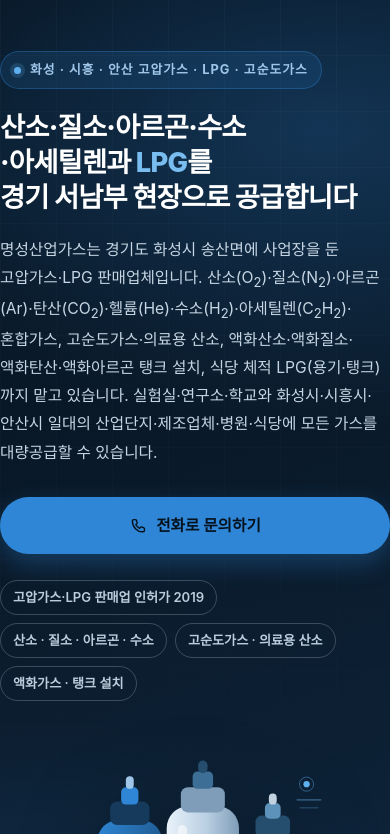
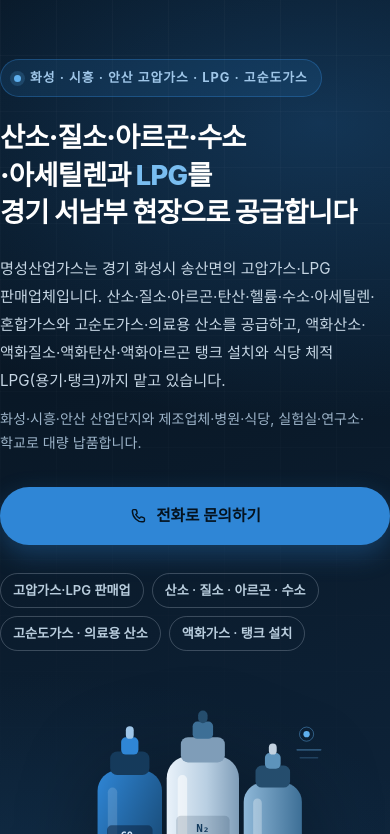
Before and after one commit to msgaa/msgaa.github.io, a plain HTML site: page index.html in a window 390 px wide. Shown: the part 64-898 px from the top of the page. Drawn offline with Linux system fonts and the light colour scheme.

Commit message:
인허가 날짜(2019-06-19) 삭제, 상단 헤더 전화번호를 휴대전화로 변경, 히어로 글 폭·여백 정돈

```diff
--- a/index.html
+++ b/index.html
@@ -14,7 +14,7 @@
      · SSL 설치 전에 먼저 올려야 한다면 https:// 를 http:// 로 바꿔 주세요.
   2) 표기 정보 출처 — 상호·주소·대표전화는
      기존 홈페이지(고순도가스.kr) 하단 및 '연락처' 페이지에 게시된 내용을 그대로 사용했습니다.
-     개업일(2015-07-09)은 사업주 확인 내용, 인허가(고압가스·LPG 판매업 2019-06-19)는 공개 인허가 데이터 기준입니다.
+     개업일(2015-07-09)은 사업주 확인 내용, 인허가(고압가스·LPG 판매업)는 공개 인허가 데이터 기준입니다.
      2026-11-26 취급 품목은 사업주가 알려 준 거래처 자동 발송 문구를 기준으로 정리했습니다.
   3) 확인되지 않은 실적·인증 마크·수상 경력은 넣지 않았습니다.
   ===================================================================
@@ -118,13 +118,6 @@
     "식당 체적 LPG"
   ],
   "foundingDate": "2015-07-09",
-  "additionalProperty": [
-    {
-      "@type": "PropertyValue",
-      "name": "고압가스·LPG 판매업 인허가일",
-      "value": "2019-06-19"
-    }
-  ],
   "hasOfferCatalog": {
     "@type": "OfferCatalog",
     "name": "취급 가스",
@@ -205,7 +198,7 @@
       "name": "사업자 정보를 알려 주세요.",
       "acceptedAnswer": {
         "@type": "Answer",
-        "text": "상호는 명성산업가스이고 사업장 주소는 경기도 화성시 송산면 당성로 487-10입니다. 2015년 7월 9일에 개업해 지금까지 영업하고 있으며, 2019년 6월 19일 고압가스·LPG 판매업 인허가를 받았습니다."
+        "text": "상호는 명성산업가스이고 사업장 주소는 경기도 화성시 송산면 당성로 487-10입니다. 2015년 7월 9일에 개업해 지금까지 고압가스·LPG 판매업을 하고 있습니다."
       }
     }
   ]
@@ -331,10 +324,11 @@
   }
   .hero-inner{
     position:relative;
-    display:grid;grid-template-columns:minmax(0,1.08fr) minmax(0,.92fr);
-    gap:clamp(28px,5vw,56px);align-items:center;
-    padding:clamp(52px,8vw,96px) 0 clamp(44px,6vw,72px);
+    display:grid;grid-template-columns:minmax(0,28rem) minmax(0,1fr);
+    gap:clamp(36px,6vw,84px);align-items:center;
+    padding:clamp(60px,8.5vw,104px) 0 clamp(52px,6.5vw,80px);
   }
+  .hero-copy{max-width:28rem;}
   .eyebrow{
     display:inline-flex;align-items:center;gap:9px;
     font-size:.8rem;font-weight:700;letter-spacing:.08em;
@@ -345,17 +339,22 @@
   }
   .eyebrow .dot{width:7px;height:7px;border-radius:50%;background:#5fb0ee;box-shadow:0 0 0 4px rgba(95,176,238,.18);}
   .hero h1{
-    font-size:clamp(1.85rem,3.6vw,2.95rem);
-    font-weight:800;letter-spacing:-.028em;line-height:1.28;
+    font-size:clamp(1.75rem,3vw,2.45rem);
+    font-weight:800;letter-spacing:-.028em;line-height:1.36;
     text-wrap:balance;
   }
   .hero h1 .accent{color:#79bdf0;}
   .hero-lead{
-    margin-top:20px;max-width:34em;
-    font-size:clamp(.98rem,1.2vw,1.08rem);
-    color:#c6d6e4;line-height:1.8;
+    margin-top:24px;max-width:26rem;
+    font-size:clamp(.95rem,1.1vw,1.02rem);
+    color:#c6d6e4;line-height:1.85;
   }
-  .hero-actions{display:flex;flex-wrap:wrap;gap:12px;margin-top:30px;}
+  .hero-lead-sub{
+    margin-top:12px;max-width:26rem;
+    font-size:clamp(.88rem,1vw,.95rem);
+    color:#9db4c9;line-height:1.7;
+  }
+  .hero-actions{display:flex;flex-wrap:wrap;gap:12px;margin-top:32px;}
   .btn{
     display:inline-flex;align-items:center;justify-content:center;gap:9px;
     font-weight:700;font-size:.98rem;
@@ -369,7 +368,7 @@
   .btn-ghost{background:transparent;color:#e6eef6;border-color:rgba(255,255,255,.32);}
   .btn-ghost:hover{border-color:rgba(255,255,255,.65);background:rgba(255,255,255,.06);}
 
-  .hero-tags{display:flex;flex-wrap:wrap;gap:8px;margin-top:26px;}
+  .hero-tags{display:flex;flex-wrap:wrap;gap:8px;margin-top:28px;}
   .hero-tags li{
     font-size:.82rem;font-weight:600;color:#b9cddd;
     border:1px solid rgba(195,210,224,.26);
@@ -705,11 +704,11 @@
       <a href="#faq">자주 묻는 질문</a>
     </nav>
 
-    <a class="header-cta" href="tel:+82314923370">
+    <a class="header-cta" href="tel:+821087511400">
       <svg class="ico" viewBox="0 0 24 24" fill="none" stroke="currentColor" stroke-width="1.9" stroke-linecap="round" stroke-linejoin="round" aria-hidden="true">
         <path d="M4.5 5.2c0-.9.7-1.7 1.7-1.7h2.2c.7 0 1.4.5 1.6 1.2l.8 2.6c.2.6 0 1.3-.5 1.7l-1.3 1a12.2 12.2 0 0 0 5.1 5.1l1-1.3c.4-.5 1.1-.7 1.7-.5l2.6.8c.7.2 1.2.9 1.2 1.6v2.2c0 .9-.8 1.7-1.7 1.7C11.7 20.6 4.5 13.4 4.5 5.2Z"/>
       </svg>
-      031-492-3370
+      010-8751-1400
     </a>
   </div>
 </header>
@@ -717,15 +716,16 @@
 <main id="main">
   <section class="hero" id="top">
     <div class="wrap hero-inner">
-      <div>
+      <div class="hero-copy">
         <p class="eyebrow"><span class="dot" aria-hidden="true"></span>화성 · 시흥 · 안산 고압가스 · LPG · 고순도가스</p>
         <h1>산소·질소·아르곤·수소·아세틸렌과 <span class="accent">LPG</span>를<br>경기 서남부 현장으로 공급합니다</h1>
         <p class="hero-lead">
-          명성산업가스는 경기도 화성시 송산면에 사업장을 둔 고압가스·LPG 판매업체입니다.
-          산소(O<sub>2</sub>)·질소(N<sub>2</sub>)·아르곤(Ar)·탄산(CO<sub>2</sub>)·헬륨(He)·수소(H<sub>2</sub>)·아세틸렌(C<sub>2</sub>H<sub>2</sub>)·혼합가스,
-          고순도가스·의료용 산소, 액화산소·액화질소·액화탄산·액화아르곤 탱크 설치,
-          식당 체적 LPG(용기·탱크)까지 맡고 있습니다. 실험실·연구소·학교와 화성시·시흥시·안산시 일대의
-          산업단지·제조업체·병원·식당에 모든 가스를 대량공급할 수 있습니다.
+          명성산업가스는 경기 화성시 송산면의 고압가스·LPG 판매업체입니다.
+          산소·질소·아르곤·탄산·헬륨·수소·아세틸렌·혼합가스와 고순도가스·의료용 산소를 공급하고,
+          액화산소·액화질소·액화탄산·액화아르곤 탱크 설치와 식당 체적 LPG(용기·탱크)까지 맡고 있습니다.
+        </p>
+        <p class="hero-lead-sub">
+          화성·시흥·안산 산업단지와 제조업체·병원·식당, 실험실·연구소·학교로 대량 납품합니다.
         </p>
         <div class="hero-actions">
           <a class="btn btn-primary" href="tel:+82314923370">
@@ -736,7 +736,7 @@
           </a>
         </div>
         <ul class="hero-tags">
-          <li>고압가스·LPG 판매업 인허가 2019</li>
+          <li>고압가스·LPG 판매업</li>
           <li>산소 · 질소 · 아르곤 · 수소</li>
           <li>고순도가스 · 의료용 산소</li>
           <li>액화가스 · 탱크 설치</li>
@@ -822,7 +822,7 @@
       <div class="section-head">
         <span class="kicker">회사소개</span>
         <h2 id="about-title">시흥·화성·안산 고압가스, 명성산업가스입니다</h2>
-        <p>경기도 화성시 송산면 당성로 487-10에 사업장을 두고, 2015년 7월 9일 개업한 뒤 2019년 6월 19일 고압가스·LPG 판매업 인허가를 받아 영업하고 있습니다.</p>
+        <p>경기도 화성시 송산면 당성로 487-10에 사업장을 두고, 2015년 7월 9일 개업한 뒤 지금까지 고압가스·LPG 판매업을 하고 있습니다.</p>
       </div>
 
       <div class="about-grid">
@@ -853,7 +853,7 @@
             <div><dt>상호</dt><dd>명성산업가스</dd></div>
             <div><dt>개업일</dt><dd>2015-07-09</dd></div>
             <div><dt>소재지</dt><dd>경기도 화성시 송산면 당성로 487-10<br><span class="muted">(지번: 송산면 칠곡리 134-37)</span></dd></div>
-            <div><dt>인허가</dt><dd>고압가스·LPG 판매업 <span class="license-chip">2019-06-19 인허가</span></dd></div>
+            <div><dt>인허가</dt><dd>고압가스·LPG 판매업</dd></div>
             <div><dt>대표전화</dt><dd><a href="tel:+82314923370">031-492-3370</a></dd></div>
             <div><dt>휴대전화</dt><dd><a href="tel:+821087511400">010-8751-1400</a></dd></div>
           </dl>
@@ -1251,7 +1251,7 @@
           <summary><span class="q" aria-hidden="true">Q</span>사업자 정보를 알려 주세요.</summary>
           <div class="answer">
             상호는 명성산업가스이고, 사업장 주소는 경기도 화성시 송산면 당성로 487-10입니다.
-            2015년 7월 9일에 개업해 지금까지 영업하고 있으며, 2019년 6월 19일 고압가스·LPG 판매업 인허가를 받았습니다.
+            2015년 7월 9일에 개업해 지금까지 고압가스·LPG 판매업을 하고 있습니다.
           </div>
         </details>
       </div>
@@ -1292,7 +1292,7 @@
     <dl class="biz-info">
       <div><dt>상호</dt><dd>명성산업가스</dd></div>
       <div><dt>개업</dt><dd>2015-07-09</dd></div>
-      <div><dt>인허가</dt><dd>고압가스·LPG 판매업 (2019-06-19)</dd></div>
+      <div><dt>인허가</dt><dd>고압가스·LPG 판매업</dd></div>
       <div><dt>소재지</dt><dd>경기도 화성시 송산면 당성로 487-10</dd></div>
     </dl>
 
```
Also changed, not shown: llms.txt.
